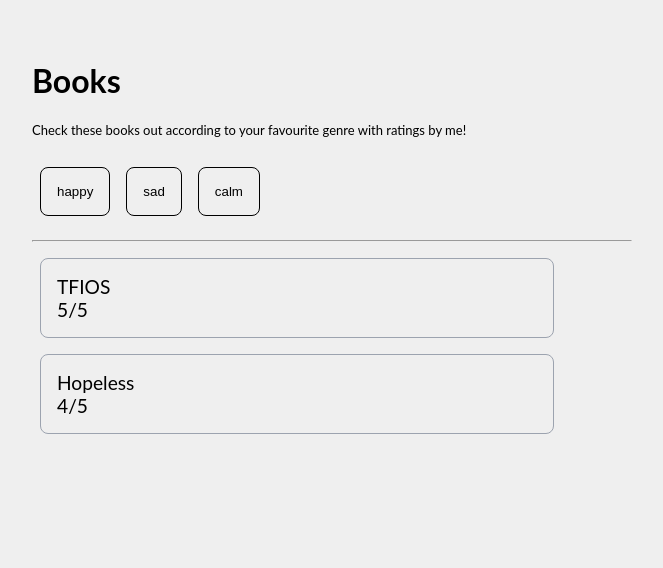
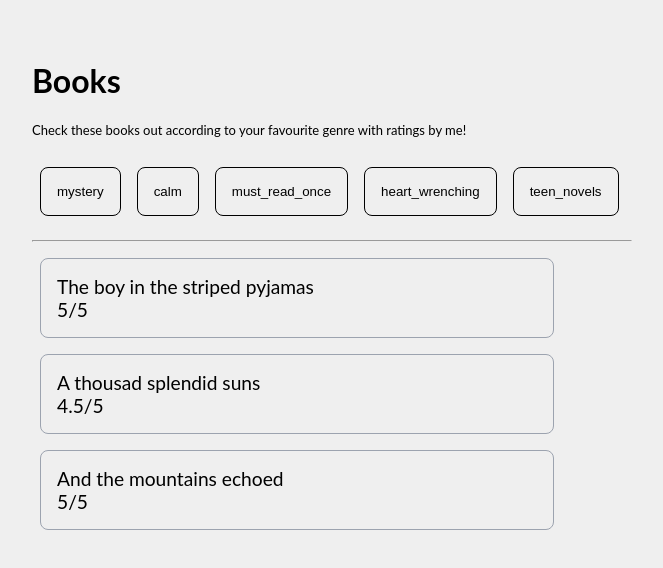
Before and after one commit to Jia-A/book-recommendation-app, a React (Create React App) app: page / in a window 1280 px wide. Shown: the top 568 px of the page, without its empty margins (308-971 px from the left). Built offline with nearby package versions, Linux system fonts and the light colour scheme.

Commit message:
final-commit

```diff
--- a/src/App.js
+++ b/src/App.js
@@ -2,29 +2,46 @@ import React, { useState } from "react";
 import "./styles.css";
 
 var books = {
-  happy: [
+  mystery: [
     {
-      name: "Harry Potter Series",
-      rating: "5/5"
+      name: "Verity",
+      rating: "4/5"
     },
     {
-      name: "Heart bones",
+      name: "The girl on the train",
       rating: "4/5"
+    },
+    {
+      name: "Into the water",
+      rating : "3.5/5"
     }
   ],
-  sad: [
-    { name: "TFIOS", rating: "5/5" },
-    { name: "Hopeless", rating: "4/5" }
+  calm: [
+    { name: "The perks of being a wallflower", rating: "4.5/5" },
+    { name: "Five people you meet in heaver", rating: "3/5" },
+    { name: "The goldfinch", rating: "4.5/5"}
   ],
-  calm: [
+  must_read_once: [
     { name: "Kafka on the shore", rating: "3/5" },
-    { name: "Layla", rating: "4/5" }
-  ]
+    { name: "Everything Everything", rating: "4/5" },
+    { name: "They both die at the end", rating:"3.5/5"}
+  ],
+  heart_wrenching: [
+    { name: "The boy in the striped pyjamas", rating: "5/5" },
+    { name: "A thousad splendid suns", rating: "4.5/5" },
+    { name: "And the mountains echoed", rating:"5/5"}
+  ],
+  teen_novels: [
+    { name: "Confess", rating: "4/5" },
+    { name: "Hopeless", rating: "4.5/5" },
+    { name: "Paper towns", rating:"4.5/5"}
+  ],
+
 };
 var book = Object.keys(books);
 
 export default function App() {
-  const [genreAsked, setGenreAsked] = useState("sad");
+  const [genreAsked, setGenreAsked] = useState("heart_wrenching");
 
   function genreClick(genre) {
     // var meaning = books[genre];
```
